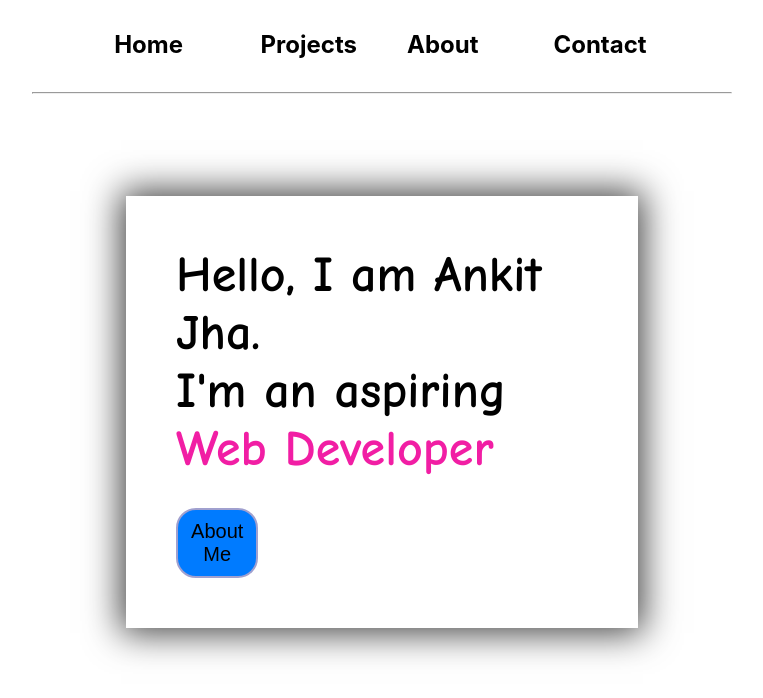
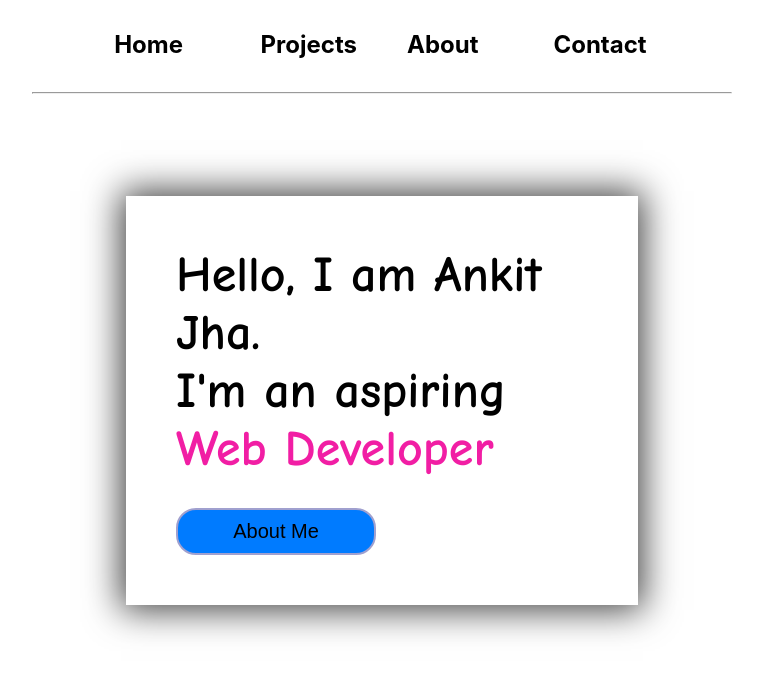
Before and after one commit to Ankit-Jha1/Portfolio-ankitjha, a Next.js app: page / in a window 1280 px wide. Shown: the top 698 px of the page, without its empty margins (258-1021 px from the left). Built offline with nearby package versions, Linux system fonts and the light colour scheme.

Commit message:
About page and home page button added

```diff
--- a/componenets/About/about.js
+++ b/componenets/About/about.js
@@ -4,6 +4,7 @@ const AboutContent = () => {
   return (
     <>
       <div className={styles.shadow}>
+      <div className={styles.aboutHeading}><span className={styles.webdev}>About Me</span></div>
         <div className={styles.aboutIntro}>
           <div>
             <li className={styles.para}>
--- a/componenets/homePageContent/index.js
+++ b/componenets/homePageContent/index.js
@@ -6,7 +6,6 @@ import Link from "next/link";
 const HomePageContent = () => {
 
   return (
-
     <div>
       <div className={styles.Intro}>
         Hello, I am Ankit Jha. <br />
--- a/styles/Home.module.css
+++ b/styles/Home.module.css
@@ -37,13 +37,12 @@
   margin-bottom: 20px;
   margin-top: 30px;
 
-  -webkit-box-shadow: 0px 0px 34px 5px rgba(0,0,0,0.75);
-  -moz-box-shadow: 0px 0px 34px 5px rgba(0,0,0,0.75);
-  box-shadow: 0px 0px 34px 5px rgba(0,0,0,0.75);;
+  -webkit-box-shadow: 0px 0px 34px 5px rgba(0, 0, 0, 0.75);
+  -moz-box-shadow: 0px 0px 34px 5px rgba(0, 0, 0, 0.75);
+  box-shadow: 0px 0px 34px 5px rgba(0, 0, 0, 0.75);
 }
 .projectNames {
   padding: 15px;
-
 }
 
 .projectList {
@@ -60,7 +59,10 @@
   width: 100px;
   margin: 3px;
   height: 40px;
-  background-color: #bfcc5e;
+  /* background-color: #bfcc5e; */
+  /* background-color: ; */
+  animation: mymove 5s infinite;
+  animation-timing-function: ease-in-out;
   font-size: 25px;
   text-decoration: none;
   font-family: "Comic Neue", cursive;
@@ -68,6 +70,22 @@
   border: 1px solid #263803;
   color: rgb(26, 2, 2);
   font-weight: bold;
+}
+@keyframes mymove {
+  /* from {background-color: yellow;}
+  to {background-color: blue;} */
+  0% {
+    background-color: rgb(240, 245, 121);
+  }
+  40% {
+    background-color: rgb(88, 210, 214);
+  }
+  80% {
+    background-color: rgb(142, 227, 116);
+  }
+  100%{
+    background-color: rgb(240, 245, 121);
+  }
 }
 
 .Intro {
@@ -87,10 +105,12 @@
   align-content: center;
   justify-content: center;
 
-  -webkit-box-shadow: 0px 0px 34px 5px rgba(0,0,0,0.75);
-  -moz-box-shadow: 0px 0px 34px 5px rgba(0,0,0,0.75);
-  box-shadow: 0px 0px 34px 5px rgba(0,0,0,0.75);;
+  -webkit-box-shadow: 0px 0px 34px 5px rgba(0, 0, 0, 0.75);
+  -moz-box-shadow: 0px 0px 34px 5px rgba(0, 0, 0, 0.75);
+  box-shadow: 0px 0px 34px 5px rgba(0, 0, 0, 0.75);
   padding: 50px;
+
+  min-width: 400px;
 }
 .heading {
   font-size: 25px;
@@ -125,9 +145,9 @@
   margin-left: 20%;
   margin-right: 20%;
 
-  -webkit-box-shadow: 0px 0px 42px 13px rgba(0,0,0,0.75);
--moz-box-shadow: 0px 0px 42px 13px rgba(0,0,0,0.75);
-box-shadow: 0px 0px 42px 13px rgba(0,0,0,0.75);
+  -webkit-box-shadow: 0px 0px 42px 13px rgba(0, 0, 0, 0.75);
+  -moz-box-shadow: 0px 0px 42px 13px rgba(0, 0, 0, 0.75);
+  box-shadow: 0px 0px 42px 13px rgba(0, 0, 0, 0.75);
 
   padding: 20px 0px 40px 0px;
 }
@@ -209,8 +229,8 @@ box-shadow: 0px 0px 42px 13px rgba(0,0,0,0.75);
   color: #f11ea4;
 }
 
-.homeButton{
-  width: 20%;
+.homeButton {
+  /* width: 20%; */
   border-radius: 20px;
   font-size: 20px;
   border: 2px solid rgb(160, 160, 207);
@@ -218,15 +238,16 @@ box-shadow: 0px 0px 42px 13px rgba(0,0,0,0.75);
   padding: 10px;
   cursor: pointer;
   margin-top: 30px;
+  width: 200px;
 }
 
-.shadow{
+.shadow {
   margin-top: 40px;
   margin-bottom: 100px;
   margin-left: 50px;
   margin-right: 50px;
   padding: 50px;
-  -webkit-box-shadow: 0px 0px 42px 13px rgba(0,0,0,0.75);
--moz-box-shadow: 0px 0px 42px 13px rgba(0,0,0,0.75);
-box-shadow: 0px 0px 42px 13px rgba(0,0,0,0.75);
+  -webkit-box-shadow: 0px 0px 42px 13px rgba(0, 0, 0, 0.75);
+  -moz-box-shadow: 0px 0px 42px 13px rgba(0, 0, 0, 0.75);
+  box-shadow: 0px 0px 42px 13px rgba(0, 0, 0, 0.75);
 }
```
